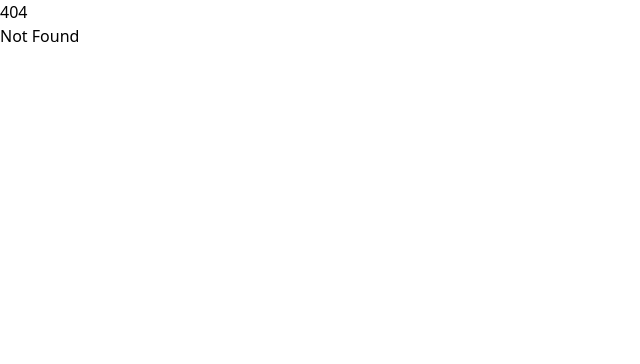
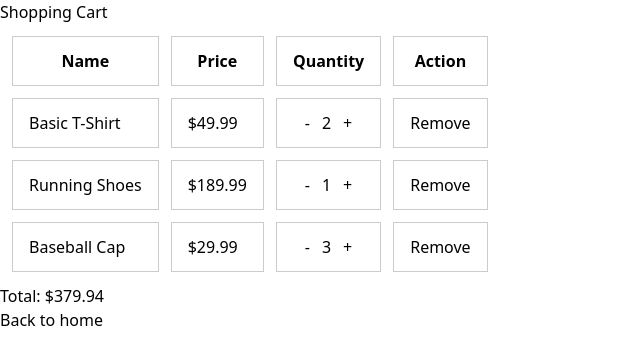
Before and after one commit to Thalruk/ITS, a SvelteKit app in the folder my-shop/: page /shopping-cart in a window 1280 px wide. Before the commit this address had no page. Shown: the top 364 px of the page, without its empty margins (0-640 px from the left). Built offline with nearby package versions, Linux system fonts and the light colour scheme.

Commit message:
Simple shopping cart
Description, price, quantity and remove function with total price of items

```diff
--- a/my-shop/src/routes/+layout.svelte
+++ b/my-shop/src/routes/+layout.svelte
@@ -5,5 +5,7 @@
 	let { children } = $props();
 </script>
 
-<svelte:head><link rel="icon" href={favicon} /></svelte:head>
+<svelte:head>
+	<link rel="icon" href={favicon} />
+</svelte:head>
 {@render children()}
--- a/my-shop/src/routes/+page.svelte
+++ b/my-shop/src/routes/+page.svelte
@@ -1,2 +1,2 @@
-<h1>Welcome to SvelteKit</h1>
-<p>Visit <a href="https://svelte.dev/docs/kit">svelte.dev/docs/kit</a> to read the documentation</p>
+<h1>Home page</h1>
+<a href="/shopping-cart">Shopping Cart</a>
--- /dev/null
+++ b/my-shop/src/routes/shopping-cart/+page.svelte
@@ -0,0 +1,71 @@
+<script lang="ts">
+	let cartItems = $state([
+		{ name: 'Basic T-Shirt', price: 49.99, quantity: 2 },
+		{ name: 'Running Shoes', price: 189.99, quantity: 1 },
+		{ name: 'Baseball Cap', price: 29.99, quantity: 3 }
+	]);
+	const totalPrice = $derived(
+		cartItems.reduce((sum, item) => sum + item.price * item.quantity, 0)
+	);
+
+	function increaseQuantity(index: number) {
+		cartItems[index].quantity += 1;
+	}
+
+	function decreaseQuantity(index: number) {
+		if (cartItems[index].quantity === 0) {
+			return;
+		}
+
+		cartItems[index].quantity -= 1;
+	}
+
+	function removeItem(index: number) {
+		cartItems.splice(index, 1);
+	}
+</script>
+
+<svelte:head>
+	<title>Shopping Cart</title>
+</svelte:head>
+
+<h1>Shopping Cart</h1>
+
+<table style="border-collapse: separate; border-spacing: 0.75rem;">
+	<thead>
+		<tr>
+			<th style="padding: 0.75rem 1rem; border: 1px solid #ccc;">Name</th>
+			<th style="padding: 0.75rem 1rem; border: 1px solid #ccc;">Price</th>
+			<th style="padding: 0.75rem 1rem; border: 1px solid #ccc; text-align: center;">Quantity</th>
+			<th style="padding: 0.75rem 1rem; border: 1px solid #ccc;">Action</th>
+		</tr>
+	</thead>
+	<tbody>
+		{#each cartItems as item, index}
+			<tr>
+				<td style="padding: 0.75rem 1rem; border: 1px solid #ccc;">{item.name}</td>
+				<td style="padding: 0.75rem 1rem; border: 1px solid #ccc;">${item.price}</td>
+				<td style="padding: 0.75rem 1rem; border: 1px solid #ccc; text-align: center;">
+					<div style="display: flex; align-items: center; justify-content: center; gap: 0.75rem;">
+						<button
+							type="button"
+							onclick={() => decreaseQuantity(index)}
+							disabled={item.quantity === 0}
+						>
+							-
+						</button>
+						<span>{item.quantity}</span>
+						<button type="button" onclick={() => increaseQuantity(index)}>+</button>
+					</div>
+				</td>
+				<td style="padding: 0.75rem 1rem; border: 1px solid #ccc;">
+					<button type="button" onclick={() => removeItem(index)}>Remove</button>
+				</td>
+			</tr>
+		{/each}
+	</tbody>
+</table>
+
+<p>Total: ${totalPrice.toFixed(2)}</p>
+
+<a href="/">Back to home</a>
```
Also changed, not shown: 2 other files (tests, documents, lock files or other folders).
